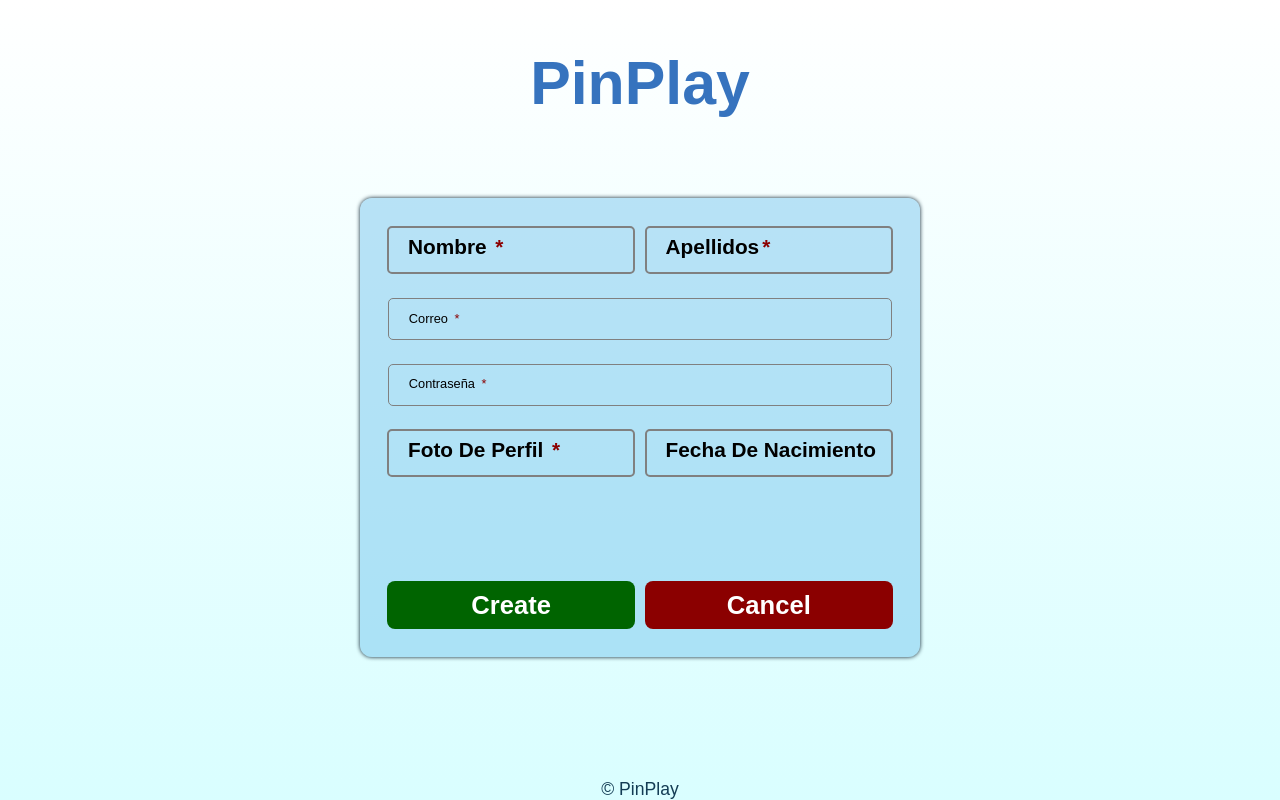
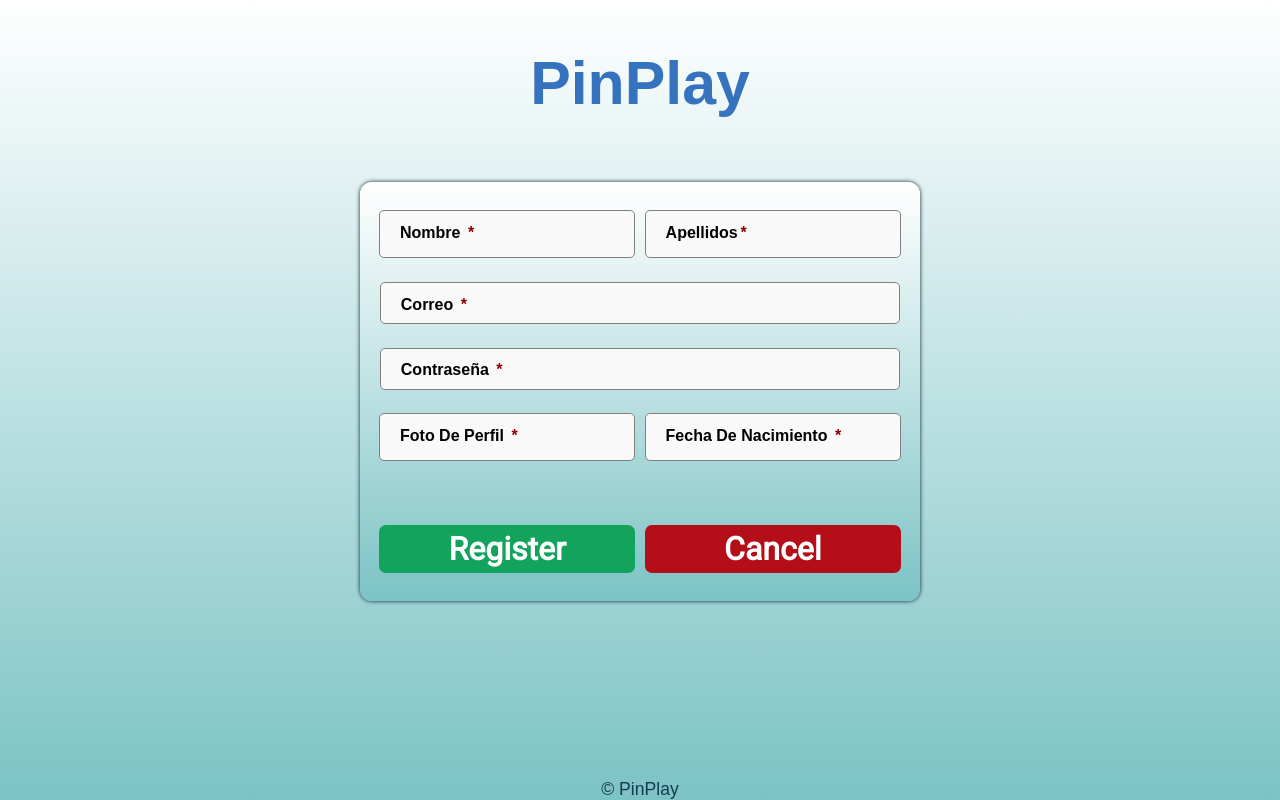
Before and after one commit to LuisBola12/Pin-Play, a React (Create React App) app in the folder frontend/: page /registrarse in a window 1280 px wide. Built offline with nearby package versions, Linux system fonts and the light colour scheme.

Commit message:
Implementacion de un componente DropDown y cambios en la visualizacion de createUser y Login

```diff
--- a/frontend/src/App.css
+++ b/frontend/src/App.css
@@ -78,3 +78,9 @@ footer{
 td{
   padding: 15px;
 }
+
+.dropdown-button{
+  width: 100%;
+  margin-top: 3%;
+  margin-left: 7%;
+}
--- a/frontend/src/App.js
+++ b/frontend/src/App.js
@@ -8,6 +8,7 @@ import { Unauthoraized } from './Pages/unauthoraized';
 import { PrivateRoute } from './Components/PrivateRoute/PrivateRoute';
 import { Home } from './Pages/home';
 import { Jugadores } from './Pages/jugadores';
+import { Clasificacion } from'./Pages/clasificacion';
 
 function App() {
 
@@ -23,7 +24,7 @@ function App() {
         <Route path='home' element={<Home />} />
         <Route path='jugadores' element={<Jugadores />} />
         <Route path='torneos' element={<Home />} />
-        <Route path='clasificacion' element={<Home />} />
+        <Route path='clasificacion' element={<Clasificacion />} />
         <Route path='perfilJugador' element={<Home />} />
 
         {/* Routes for the employer */}
--- a/frontend/src/Components/Button/Button.css
+++ b/frontend/src/Components/Button/Button.css
@@ -9,7 +9,8 @@
     --lightblue: #00B4D8;
     --gray: rgb(182, 182, 182);
     --blue: #3673be;
-    --green: #0FB465;
+    --green: #13a35d;
+    --darkred: #B40F19;
 }
 
 .btn{
@@ -80,20 +81,22 @@
     color: var(--white);
     border: none;
 }
-/* .btn--transparent--solid:hover{
-    text-decoration: underline white;
-} */
+
 .btn--logIn--logIn{
     color: var(--white);
-    font-size: 4vh;
     background: var(--blue);
     border: none;
     margin-bottom: 4vh;
 }
-.btn--logIn--register{
+.btn--register{
     color: var(--white);
-    font-size: 4vh;
     background: var(--green);
+    border: none;
+    margin-top: 5vh;
+}
+.btn--cancel{
+    color: var(--white);
+    background: var(--darkred);
     border: none;
     margin-top: 5vh;
 }
@@ -105,7 +108,15 @@
     font-size: 18px;
     padding: 10px 20px;
 }
+.large--btn{
+    width: 32vh;
+    height: 6vh;
+    font-size: 4vh;
+    font-weight: 600;
+}
 .extra--large--btn{
     width: 60vh;
     height: 8vh;
+    font-size: 4vh;
+    font-weight: 600;
 }
--- a/frontend/src/Components/Button/Button.js
+++ b/frontend/src/Components/Button/Button.js
@@ -13,10 +13,11 @@ const STYLES = [
   "btn--transparent--solid",
   "btn--register--navbar",
   "btn--logIn--logIn",
-  "btn--logIn--register",
+  "btn--register",
+  "btn--cancel"
 ];
 
-const SIZES = ["medium--btn", "small--btn", "extra--large--btn"];
+const SIZES = ["medium--btn", "small--btn", "large--btn", "extra--large--btn"];
 const BUTTONSTYPES = ["btn", "btn--t"];
 
 export const Button = ({
--- a/frontend/src/Components/CreateUser/CreateUser.js
+++ b/frontend/src/Components/CreateUser/CreateUser.js
@@ -7,6 +7,7 @@ import { validAnEntity } from '../../Utils/validAnEntity';
 import usePost from '../../shared/hooks/usePost';
 import validate from '../../Utils/CreateUser/createUserValidations';
 import useForm from '../../shared/hooks/useForm';
+import { Button } from '../Button/Button';
 import './CreateUserStyle.scss';
 
 export const CreateUser = () => {
@@ -47,7 +48,7 @@ export const CreateUser = () => {
   const { formValues, handleInputChange, handleSubmit, setIsSubmitting, errors } = useForm(sendToDatabase, validate);
 
   const navigate = useNavigate();
-  const handleClick = () => {
+  const handleCancel = () => {
     dispatch(resetErrorMsg());
     navigate('/');
   }
@@ -163,7 +164,7 @@ export const CreateUser = () => {
                 onChange={handleInputChange}
                 autoComplete='off'
                 placeholder=' '/>
-              <label htmlFor='phoneNumber_register' className='register-row__label'> Fecha De Nacimiento </label>
+              <label htmlFor='phoneNumber_register' className='register-row__label'> Fecha De Nacimiento <span className='req'>*</span></label>
             </div>
             <div>
               <label className='register-error' id='register_error_phoneNumber'>{errors.phoneNumber_register}</label>
@@ -174,12 +175,12 @@ export const CreateUser = () => {
 
 
         <div className='register-btn-box'>
-          <button className='register-btn r-sumbit' onClick={handleSubmit}>
-            Create
-          </button>
-          <button className='register-btn r-cancel' onClick={handleClick}>
+          <Button onClick={handleSubmit} buttonStyle="btn--register" buttonSize='large--btn'>
+            Register
+          </Button>
+          <Button onClick={handleCancel} buttonStyle="btn--cancel" buttonSize='large--btn'>
             Cancel
-          </button>
+          </Button>
         </div>
       </div>
       <footer className='register-footerCopyRights'> &copy; PinPlay </footer>
--- a/frontend/src/Components/CreateUser/CreateUserStyle.scss
+++ b/frontend/src/Components/CreateUser/CreateUserStyle.scss
@@ -14,7 +14,7 @@
 }
 
 .register-page{
-  background-image: linear-gradient(#FFF, #d9feff);
+  background-image: linear-gradient(#FFF, #7cc3c5);
   min-height: 100vh;
 }
 .register-bar {
@@ -45,8 +45,8 @@
     display: flex;
     flex-direction: column;
     align-items: center;
-    margin-top: 10vh;
-    background-color: #58b6e865;
+    margin-top: 8vh;
+    background-image: linear-gradient(#FFF, #7cc3c5);
     width: 70vh;
     padding: 3.5vh;
     justify-content: center;
@@ -69,7 +69,7 @@
 
 .register-row-email {
   position: relative;
-  width: 63vh;
+  width: 65vh;
   height: 2.6rem;
 
   &__input {
@@ -78,13 +78,15 @@
     left: 0;
     width: 100%;
     height: 100%;
-    border: 1.6px solid grey;
+    border: 1px solid gray;
+    // border: none;
     border-radius: 5px;
     font-family: inherit;
     color: black;
     outline: none;
     padding: 1.25rem;
-    background: none;
+    background: #f9f9f9;
+
 
     &:hover {
       border-color: #133c54;
@@ -109,18 +111,19 @@
   &__label {
     position: absolute;
     left: 0.8rem;
-    top: 0.8rem;
+    top: 0.85rem;
     padding: 0 0.5rem;
     color: black;
     cursor: text;
-    font-size: 0.8rem;
+    font-size: 1rem;
+    font-weight: 600;
     transition: top 200ms ease-in, left 200ms ease-in, font-size 200ms ease-in;
     background-color: none;
   }
 
     .req {
       color: darkred;
-      font-size: 0.8rem;
+      font-size: 1rem;
       margin: 3px;
     }
 
@@ -128,8 +131,8 @@
 
 .register-row-email__input:focus~.register-row-email__label,
 .register-row-email__input:not(:placeholder-shown).register-row-email__input:not(:focus)~.register-row-email__label {
-  top: -0.5rem;
-  font-size: 0.6rem;
+  top: -0.8rem;
+  font-size: 0.8rem;
   left: 0.8rem;
 
   .req {
@@ -141,7 +144,7 @@
 
 .register-row {
     position: relative;
-    width: 31vh;
+    width: 32vh;
     height: 6vh;
 
     &__input {
@@ -150,14 +153,14 @@
       left: 0;
       width: 100%;
       height: 100%;
-      border: 2px solid grey;
+      border: 1px solid gray;
       border-radius: 5px;
       font-family: inherit;
       font-size: inherit;
       color: black;
       outline: none;
       padding: 1.25rem;
-      background: none;
+      background: #f9f9f9;
 
       &:hover {
         border-color: #133c54;
@@ -182,11 +185,11 @@
     &__label {
       position: absolute;
       left: 0.8rem;
-      top: 0.55rem;
+      top: 0.85rem;
       padding: 0 0.5rem;
       color: black;
       cursor: text;
-      font-size: 1.3rem;
+      font-size: 1rem;
       font-weight: 600;
       transition: top 200ms ease-in, left 200ms ease-in, font-size 200ms ease-in;
       background-color: none;
@@ -194,7 +197,7 @@
 
       .req {
         color: darkred;
-        font-size: 1.3rem;
+        font-size: 1rem;
         margin: 3px;
       }
 
@@ -203,7 +206,7 @@
 .register-row__input:focus~.register-row__label,
 .register-row__input:not(:placeholder-shown).register-row__input:not(:focus)~.register-row__label {
   top: -0.8rem;
-  font-size: 1rem;
+  font-size: 0.8rem;
   left: 0.8rem;
 
   .req {
@@ -226,36 +229,6 @@
     gap: 1.2vh;
   }
 
-.register-btn {
-  margin-top: 10vh;
-  border-radius: 8px;
-  color: white;
-  font-weight: bold;
-  border-color: white;
-  border-style: none;
-  width: 31vh;
-  height: 6vh;
-  font-size: 1.6rem;
-}
-
-.r-sumbit {
-  background-color: darkgreen;
-}
-
-.r-sumbit:hover {
-  background-color: rgb(7, 145, 7);
-  box-shadow: 0px 2px 8px 0px rgba(62, 62, 62, 0.55);
-}
-
-.r-cancel {
-  background-color: darkred;
-}
-
-.r-cancel:hover {
-    background-color: rgb(172, 1, 1);
-    box-shadow: 0px 2px 8px 0px rgba(62, 62, 62, 0.55);
-  }
-
 .register-footerCopyRights{
     position: absolute;
     bottom: 0;
--- /dev/null
+++ b/frontend/src/Components/DropDown/DropDown.js
@@ -0,0 +1,17 @@
+// import { useDispatch, useSelector } from 'react-redux';
+// import { React, useState } from 'react';
+// import { Button } from '../Button/Button';
+import './DropDown.scss';
+
+export const DropDown = ({title, options}) =>{
+
+  return(
+    <div className='clasify-dropdwon'>
+      <select>
+        {options.map((element) => (
+          <option key={element.value} value={element.Nombre}>{element.Nombre}</option>
+        ))}
+  </select>
+    </div>
+  )
+}
--- /dev/null
+++ b/frontend/src/Components/DropDown/DropDown.scss
@@ -0,0 +1,49 @@
+.clasify-dropdwon{
+  height: 35px;
+  width: 130px;
+  color: white;
+  border-radius: 7px;
+  font-size: 25px;
+  border: none;
+  background: #3673be;
+  position:relative;
+}
+
+select {
+  background: transparent;
+  border: none;
+  font-size: 20px;
+  padding-left: 8px;
+  color: white;
+  height: 35px;
+  width: 130px;
+}
+
+select:focus{
+  outline: none;
+}
+ option{
+  color: black;
+  font-size: 20px;
+ }
+// .clasify-category{
+//   background: white;
+//   color: black;
+//   border: 1px solid #3673be;
+//   border-radius: 7px;
+// }
+
+.clasify-dropdwon::after{
+  content:"\025be";
+  border-radius: 7px;
+  background: #3673be;
+  display:table-cell;
+  text-align:center;
+  line-height: 35px;
+  width:45px;
+  height: 35px;
+  position:absolute;
+  top:0;
+  right:0;
+  pointer-events: none;
+}
--- a/frontend/src/Components/Login/Login.js
+++ b/frontend/src/Components/Login/Login.js
@@ -83,7 +83,7 @@ export const LoginComp = () => {
             <Button buttonType="btn--t" onClick={handleForgotPassword} buttonStyle="btn--transparent--solid" buttonSize='small--btn'>¿Olvidaste tu contraseña?</Button>
           </div>
           {/* <hr className='linea-horizontal'></hr> */}
-          <Button onClick={handleRegister} buttonStyle="btn--logIn--register" buttonSize='extra--large--btn'>
+          <Button onClick={handleRegister} buttonStyle="btn--register" buttonSize='extra--large--btn'>
             Registrarse
           </Button>
         </div>
--- /dev/null
+++ b/frontend/src/Pages/clasificacion.js
@@ -0,0 +1,32 @@
+import React from 'react';
+import { Navbar } from '../Components/Navbar/Navbar';
+import { DropDown } from '../Components/DropDown/DropDown';
+
+export const Clasificacion = () => {
+  const categorias = [
+    {
+      Nombre: "Primera",
+    },
+    {
+      Nombre: "Segunda",
+    },
+    {
+      Nombre: "Tercera",
+    }
+  ]
+
+
+  return (
+    <>
+      <div className='sticky-navbar'>
+        <Navbar />
+      </div>
+      <div className='page-content'>
+        <div className='dropdown-button'>
+          <DropDown title={'Categorias'} options={categorias}/>
+        </div>
+      </div>
+      <footer>&copy; PinPlay - UCR</footer>
+    </>
+  )
+}
```
Also changed, not shown: frontend/src/Components/Login/LoginStyle.scss (+6 -42 lines).
